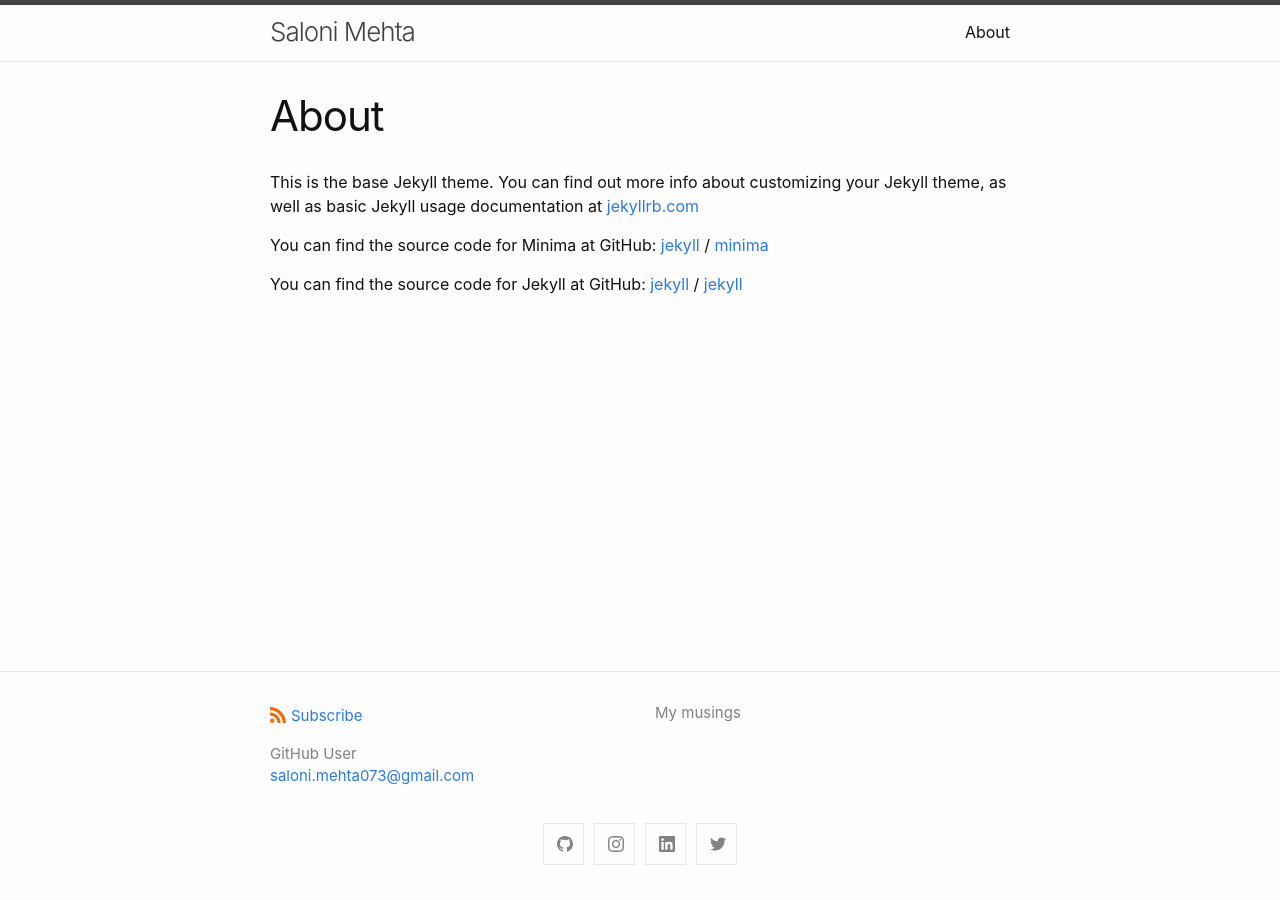
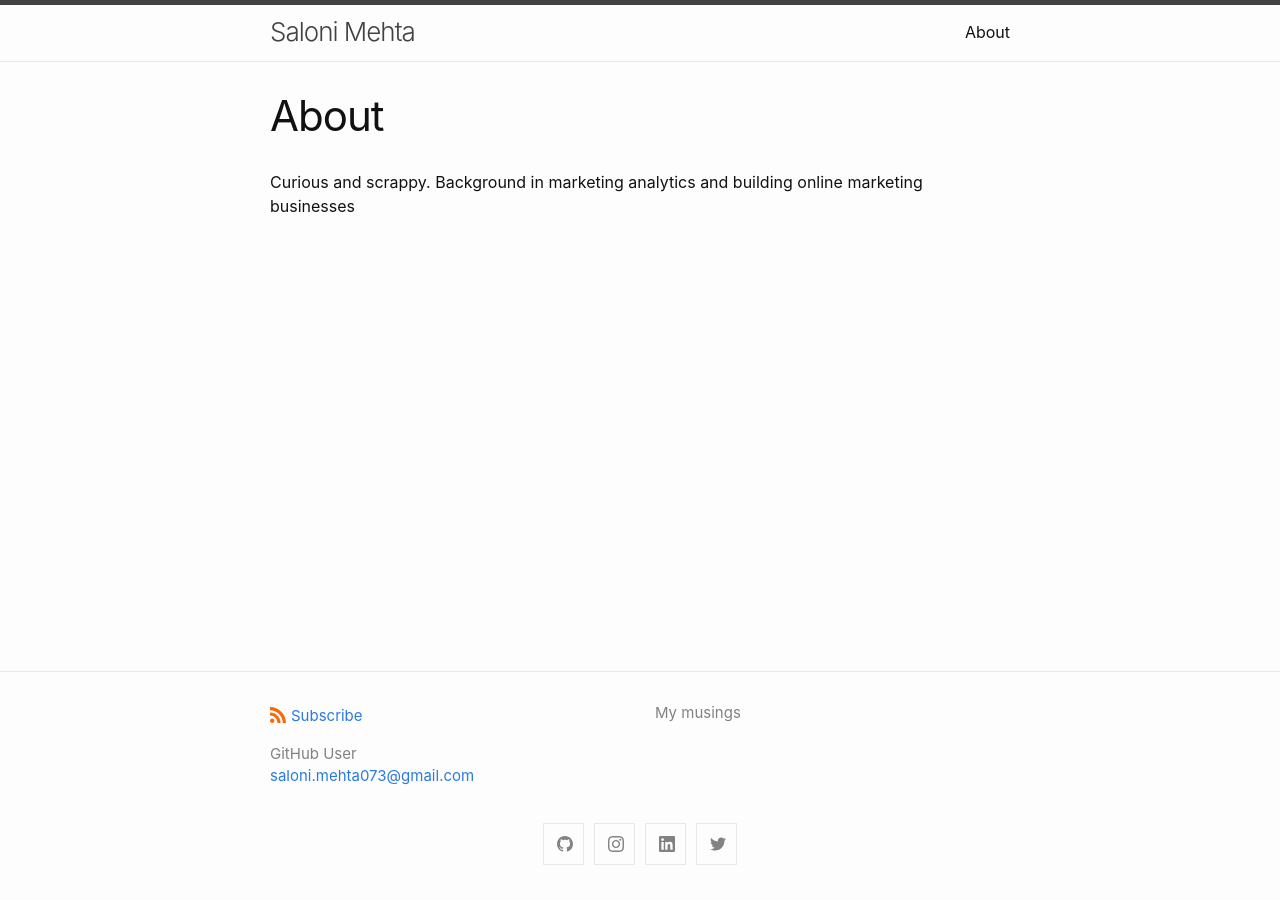
Before and after one commit to salonimehta073/mydoctheme, a Jekyll site: the page built from about.markdown, in a window 1280 px wide. Built offline with Jekyll 4.4.1, drawn with Linux system fonts in a browser that asks for light colours.

Commit message:
Update about.markdown

```diff
--- a/about.markdown
+++ b/about.markdown
@@ -4,15 +4,4 @@ title: About
 permalink: /about/
 ---
 
-This is the base Jekyll theme. You can find out more info about customizing your Jekyll theme, as well as basic Jekyll usage documentation at [jekyllrb.com](https://jekyllrb.com/)
-
-You can find the source code for Minima at GitHub:
-[jekyll][jekyll-organization] /
-[minima](https://github.com/jekyll/minima)
-
-You can find the source code for Jekyll at GitHub:
-[jekyll][jekyll-organization] /
-[jekyll](https://github.com/jekyll/jekyll)
-
-
-[jekyll-organization]: https://github.com/jekyll
+Curious and scrappy. Background in marketing analytics and building online marketing businesses
```
